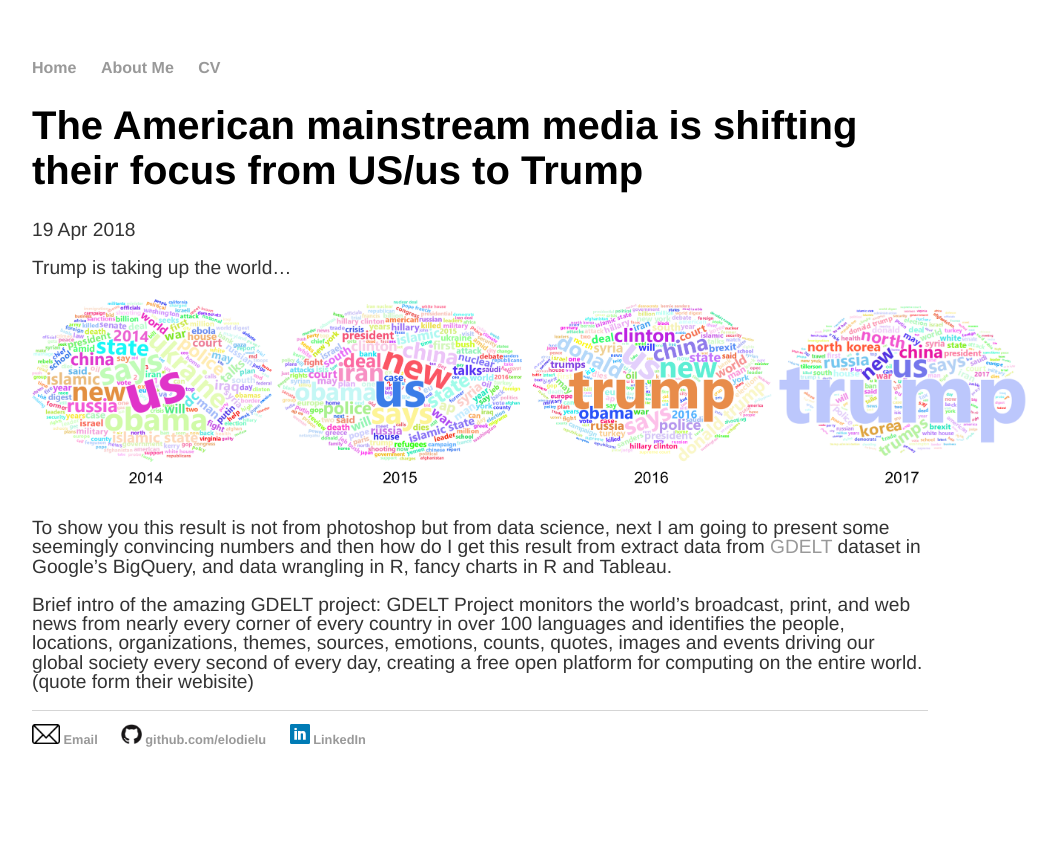
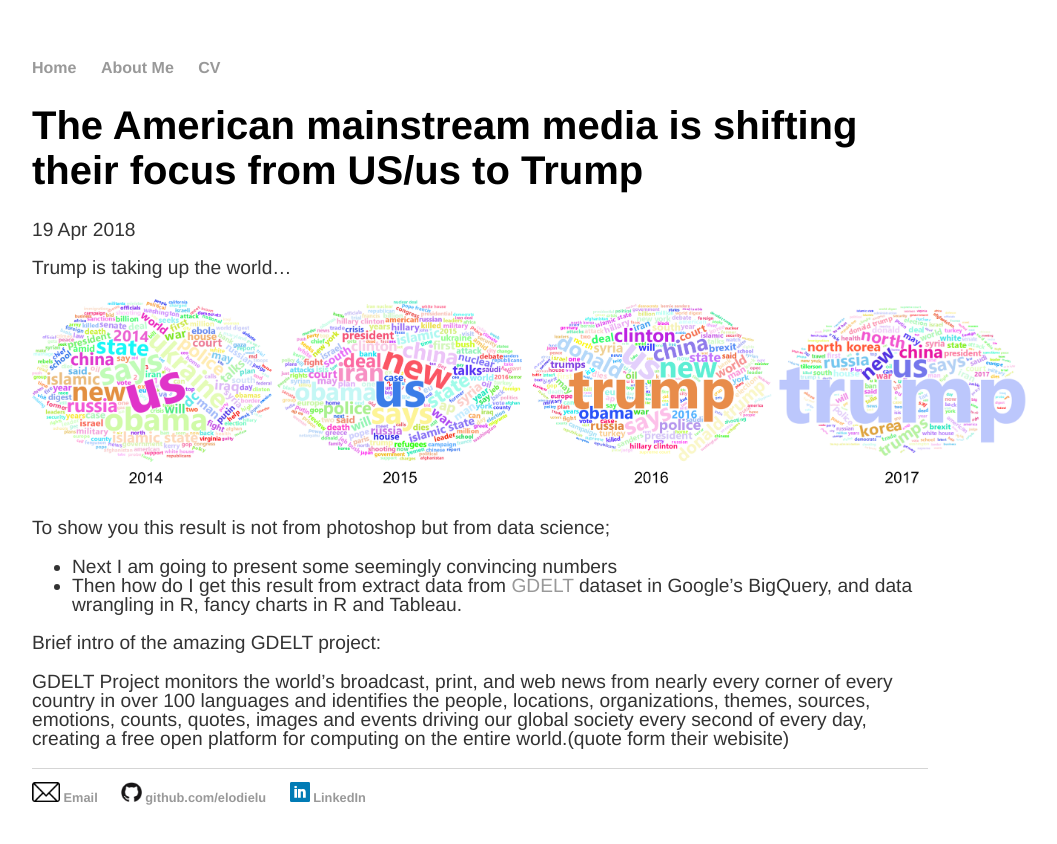
Before and after one commit to elodielu/elodielu.github.io, a Jekyll site: the page built from _posts/2018-04-19-text-analysis-media.md, in a window 1280 px wide. Shown: the top 844 px of the page, without its empty margins (160-1217 px from the left). Built offline with Jekyll 4.4.1, drawn with Linux system fonts in a browser that asks for light colours.

Commit message:
Update 2018-04-19-text-analysis-media.md

```diff
--- a/_posts/2018-04-19-text-analysis-media.md
+++ b/_posts/2018-04-19-text-analysis-media.md
@@ -8,7 +8,10 @@ Trump is taking up the world...
 
 <img src="https://elodielu.github.io/picture/wordcloud.png"  width="1000">
 
-To show you this result is not from photoshop but from data science, next I am going to present some seemingly convincing numbers and then how do I get this result from extract data from [GDELT](https://www.gdeltproject.org/) dataset in Google's BigQuery, and data wrangling in R, fancy charts in R and Tableau.
+To show you this result is not from photoshop but from data science;
+* Next I am going to present some seemingly convincing numbers
+* Then how do I get this result from extract data from [GDELT](https://www.gdeltproject.org/) dataset in Google's BigQuery, and data wrangling in R, fancy charts in R and Tableau.
 
 Brief intro of the amazing GDELT project:
+
 GDELT Project monitors the world's broadcast, print, and web news from nearly every corner of every country in over 100 languages and identifies the people, locations, organizations, themes, sources, emotions, counts, quotes, images and events driving our global society every second of every day, creating a free open platform for computing on the entire world.(quote form their webisite)
```
